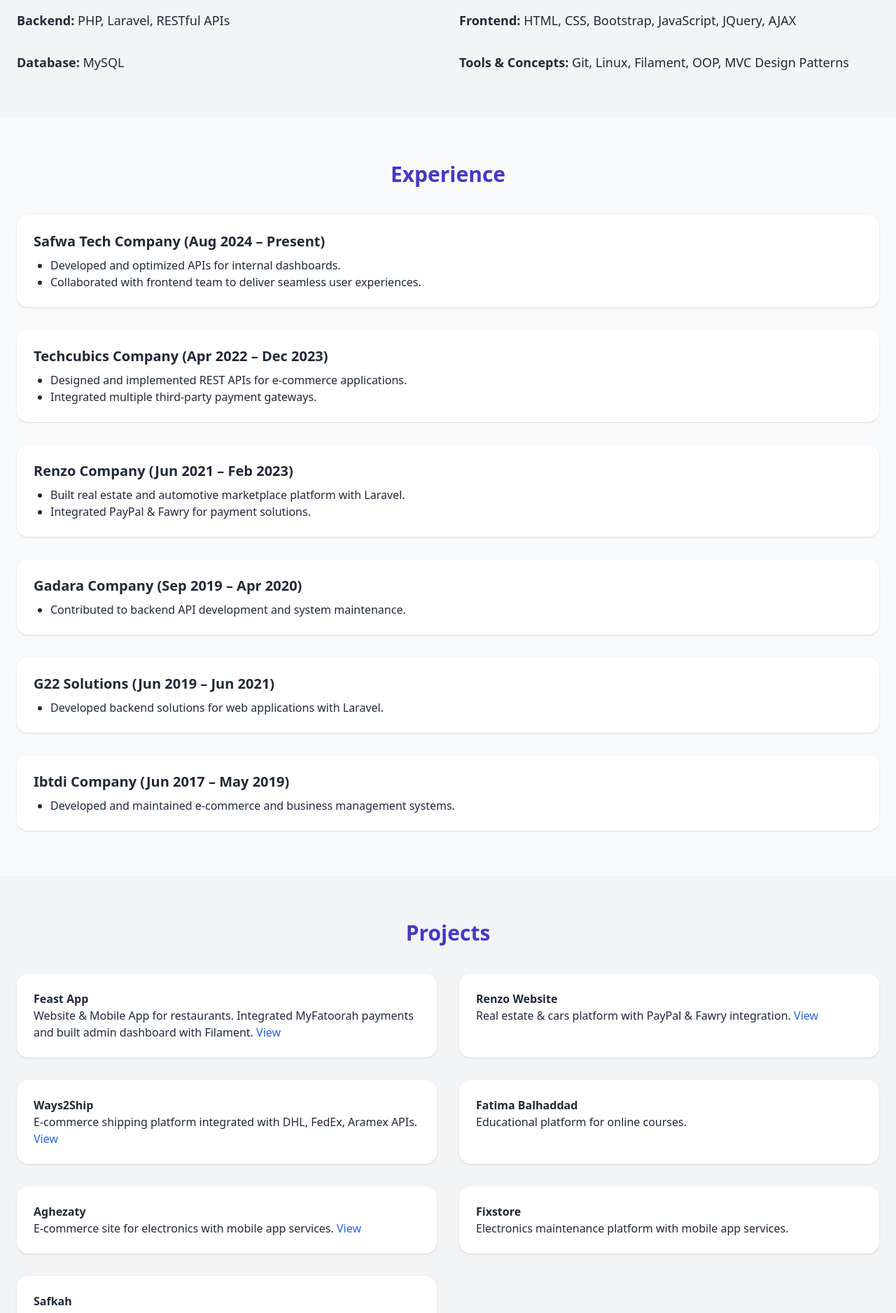
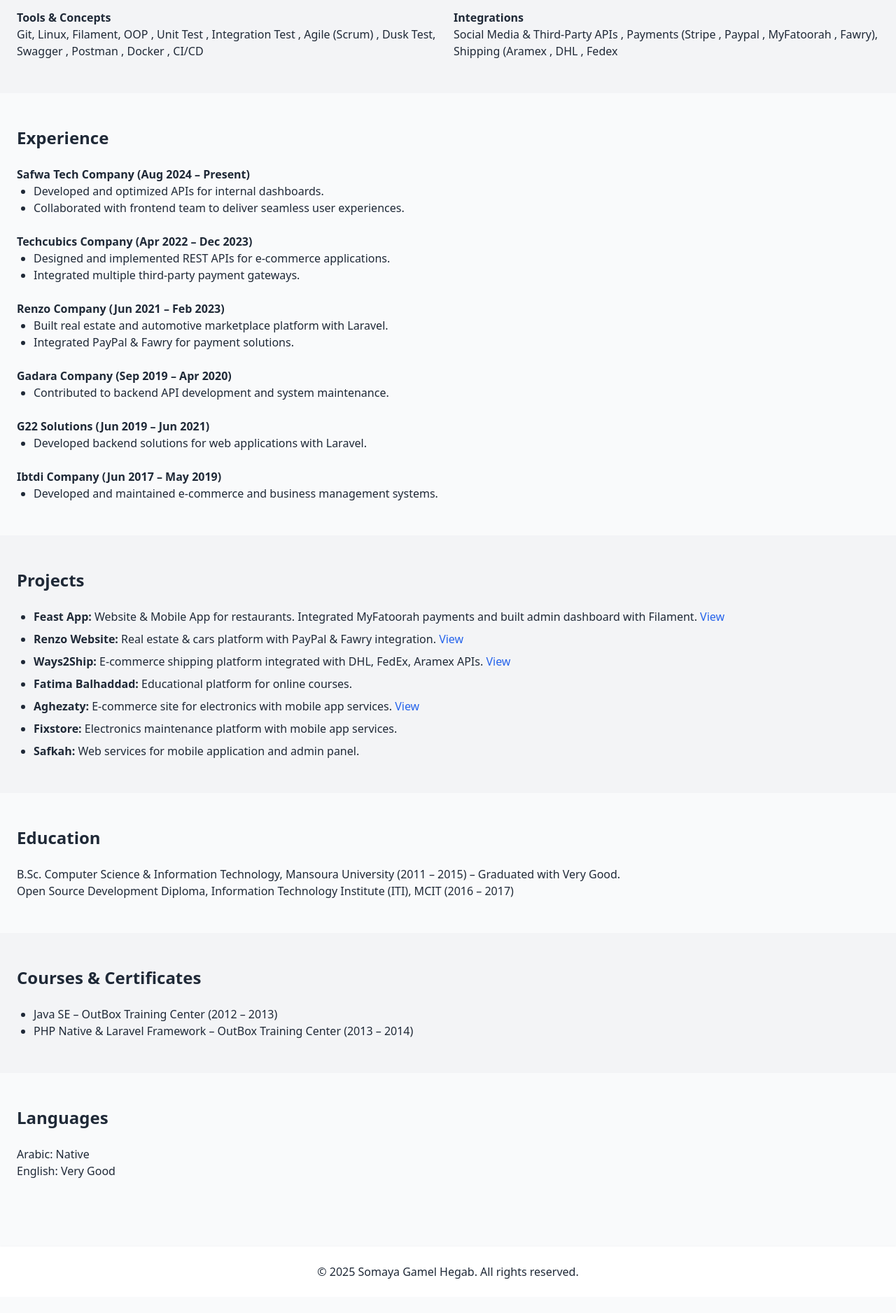
Before and after one commit to SomayaGamelHegab/portfolio, a plain HTML site: page index.html in a window 1280 px wide. Shown: the part 543-2419 px from the top of the page at 70% size. After the commit the page ends 2396 px from the top, so only its background shows below. Drawn offline with nearby package versions, Linux system fonts and the light colour scheme.

Commit message:
Update my portfolio

```diff
--- a/index.html
+++ b/index.html
@@ -8,78 +8,98 @@
 </head>
 <body class="bg-gray-50 text-gray-800">
   <!-- Header -->
-  <header class="bg-white shadow p-6 sticky top-0 z-50">
+  <header class="bg-white shadow p-6">
     <div class="container mx-auto flex flex-col md:flex-row justify-between items-center">
-      <h1 class="text-3xl font-bold text-indigo-700">Somaya Gamel Hegab</h1>
+      <h1 class="text-3xl font-bold">Somaya Gamel Hegab</h1>
       <div class="space-x-4 mt-3 md:mt-0">
-        <a href="mailto:somayahegab@gmail.com" class="text-blue-600 hover:underline">Email</a>
-        <a href="https://www.linkedin.com/in/somaya-hegab" target="_blank" class="text-blue-600 hover:underline">LinkedIn</a>
-        <a href="https://gitlab.com/somaya" target="_blank" class="text-blue-600 hover:underline">GitLab</a>
+        <a href="mailto:somayahegab@gmail.com" class="text-blue-600">Email</a>
+        <a href="https://www.linkedin.com/in/somaya-hegab" class="text-blue-600">LinkedIn</a>
+        <a href="https://gitlab.com/somaya" class="text-blue-600">GitLab</a>
       </div>
     </div>
   </header>
 
   <!-- About -->
-  <section class="container mx-auto py-16 px-6 text-center">
-    <h2 class="text-3xl font-semibold mb-6 text-indigo-700">About Me</h2>
-    <p class="max-w-3xl mx-auto leading-relaxed text-lg">
+  <section class="container mx-auto py-12 px-6">
+    <h2 class="text-2xl font-semibold mb-4">About Me</h2>
+    <p>
       Backend Laravel Developer with strong experience in building and maintaining scalable web applications, designing and integrating RESTful APIs, and developing dashboards. Skilled in PHP, Laravel, MySQL, and modern backend practices. Experienced in third-party payment gateway integration and database optimization. Looking for a challenging role where I can contribute to company success and grow my expertise.
     </p>
   </section>
 
   <!-- Skills -->
-  <section class="bg-gray-100 py-16 px-6">
+  <section class="bg-gray-100 py-12 px-6">
     <div class="container mx-auto">
-      <h2 class="text-3xl font-semibold mb-10 text-center text-indigo-700">Technical Skills</h2>
-      <div class="grid md:grid-cols-2 gap-8 text-lg">
-        <div><span class="font-semibold">Backend:</span> PHP, Laravel, RESTful APIs</div>
-        <div><span class="font-semibold">Frontend:</span> HTML, CSS, Bootstrap, JavaScript, JQuery, AJAX</div>
-        <div><span class="font-semibold">Database:</span> MySQL</div>
-        <div><span class="font-semibold">Tools & Concepts:</span> Git, Linux, Filament, OOP, MVC Design Patterns</div>
+      <h2 class="text-2xl font-semibold mb-6">Technical Skills</h2>
+      <div class="grid md:grid-cols-2 gap-4">
+        <div>
+          <h3 class="font-semibold">Backend</h3>
+          <p>PHP, Laravel ,  RESTful APIs , SOLID principles , GraphQL , Rate Limiting ,Versioning , Queues / Job Workers </p>
+        </div>
+        <div>
+          <h3 class="font-semibold">Frontend</h3>
+          <p>HTML, CSS , Bootstrap , JavaScript , JQuery,AJAX , Blade Templates</p>
+        </div>
+        <div>
+          <h3 class="font-semibold">Database</h3>
+          <p>MySQL , Redis , Eloquent ORM</p>
+        </div>
+          <div>
+              <h3 class="font-semibold">Design Patterns</h3>
+              <p>Repository , Strategy , Factory , Decorator , Observer , HMVC</p>
+          </div>
+        <div>
+          <h3 class="font-semibold">Tools & Concepts</h3>
+          <p>Git, Linux, Filament, OOP , Unit Test , Integration Test , Agile (Scrum) , Dusk Test, Swagger , Postman , Docker , CI/CD</p>
+        </div>
+          <div>
+              <h3 class="font-semibold">Integrations</h3>
+              <p>Social Media & Third-Party APIs , Payments (Stripe , Paypal , MyFatoorah , Fawry), Shipping (Aramex , DHL , Fedex</p>
+          </div>
       </div>
     </div>
   </section>
 
   <!-- Experience -->
-  <section class="container mx-auto py-16 px-6">
-    <h2 class="text-3xl font-semibold mb-10 text-center text-indigo-700">Experience</h2>
-    <div class="grid gap-8">
-      <div class="bg-white shadow rounded-2xl p-6">
-        <h3 class="font-semibold text-xl">Safwa Tech Company (Aug 2024 – Present)</h3>
-        <ul class="list-disc ml-6 mt-2">
+  <section class="container mx-auto py-12 px-6">
+    <h2 class="text-2xl font-semibold mb-6">Experience</h2>
+    <div class="space-y-6">
+      <div>
+        <h3 class="font-semibold">Safwa Tech Company (Aug 2024 – Present)</h3>
+        <ul class="list-disc ml-6">
           <li>Developed and optimized APIs for internal dashboards.</li>
           <li>Collaborated with frontend team to deliver seamless user experiences.</li>
         </ul>
       </div>
-      <div class="bg-white shadow rounded-2xl p-6">
-        <h3 class="font-semibold text-xl">Techcubics Company (Apr 2022 – Dec 2023)</h3>
-        <ul class="list-disc ml-6 mt-2">
+      <div>
+        <h3 class="font-semibold">Techcubics Company (Apr 2022 – Dec 2023)</h3>
+        <ul class="list-disc ml-6">
           <li>Designed and implemented REST APIs for e-commerce applications.</li>
           <li>Integrated multiple third-party payment gateways.</li>
         </ul>
       </div>
-      <div class="bg-white shadow rounded-2xl p-6">
-        <h3 class="font-semibold text-xl">Renzo Company (Jun 2021 – Feb 2023)</h3>
-        <ul class="list-disc ml-6 mt-2">
+      <div>
+        <h3 class="font-semibold">Renzo Company (Jun 2021 – Feb 2023)</h3>
+        <ul class="list-disc ml-6">
           <li>Built real estate and automotive marketplace platform with Laravel.</li>
           <li>Integrated PayPal & Fawry for payment solutions.</li>
         </ul>
       </div>
-      <div class="bg-white shadow rounded-2xl p-6">
-        <h3 class="font-semibold text-xl">Gadara Company (Sep 2019 – Apr 2020)</h3>
-        <ul class="list-disc ml-6 mt-2">
+      <div>
+        <h3 class="font-semibold">Gadara Company (Sep 2019 – Apr 2020)</h3>
+        <ul class="list-disc ml-6">
           <li>Contributed to backend API development and system maintenance.</li>
         </ul>
       </div>
-      <div class="bg-white shadow rounded-2xl p-6">
-        <h3 class="font-semibold text-xl">G22 Solutions (Jun 2019 – Jun 2021)</h3>
-        <ul class="list-disc ml-6 mt-2">
+      <div>
+        <h3 class="font-semibold">G22 Solutions (Jun 2019 – Jun 2021)</h3>
+        <ul class="list-disc ml-6">
           <li>Developed backend solutions for web applications with Laravel.</li>
         </ul>
       </div>
-      <div class="bg-white shadow rounded-2xl p-6">
-        <h3 class="font-semibold text-xl">Ibtdi Company (Jun 2017 – May 2019)</h3>
-        <ul class="list-disc ml-6 mt-2">
+      <div>
+        <h3 class="font-semibold">Ibtdi Company (Jun 2017 – May 2019)</h3>
+        <ul class="list-disc ml-6">
           <li>Developed and maintained e-commerce and business management systems.</li>
         </ul>
       </div>
@@ -87,54 +107,33 @@
   </section>
 
   <!-- Projects -->
-  <section class="bg-gray-100 py-16 px-6">
+  <section class="bg-gray-100 py-12 px-6">
     <div class="container mx-auto">
-      <h2 class="text-3xl font-semibold mb-10 text-center text-indigo-700">Projects</h2>
-      <div class="grid md:grid-cols-2 gap-8">
-        <div class="bg-white shadow rounded-2xl p-6">
-          <h3 class="font-semibold">Feast App</h3>
-          <p>Website & Mobile App for restaurants. Integrated MyFatoorah payments and built admin dashboard with Filament. <a href="https://development.feastap.com/" target="_blank" class="text-blue-600">View</a></p>
-        </div>
-        <div class="bg-white shadow rounded-2xl p-6">
-          <h3 class="font-semibold">Renzo Website</h3>
-          <p>Real estate & cars platform with PayPal & Fawry integration. <a href="https://renzo.app/" target="_blank" class="text-blue-600">View</a></p>
-        </div>
-        <div class="bg-white shadow rounded-2xl p-6">
-          <h3 class="font-semibold">Ways2Ship</h3>
-          <p>E-commerce shipping platform integrated with DHL, FedEx, Aramex APIs. <a href="https://ways2ship.com/" target="_blank" class="text-blue-600">View</a></p>
-        </div>
-        <div class="bg-white shadow rounded-2xl p-6">
-          <h3 class="font-semibold">Fatima Balhaddad</h3>
-          <p>Educational platform for online courses.</p>
-        </div>
-        <div class="bg-white shadow rounded-2xl p-6">
-          <h3 class="font-semibold">Aghezaty</h3>
-          <p>E-commerce site for electronics with mobile app services. <a href="https://aghezty.com/" target="_blank" class="text-blue-600">View</a></p>
-        </div>
-        <div class="bg-white shadow rounded-2xl p-6">
-          <h3 class="font-semibold">Fixstore</h3>
-          <p>Electronics maintenance platform with mobile app services.</p>
-        </div>
-        <div class="bg-white shadow rounded-2xl p-6">
-          <h3 class="font-semibold">Safkah</h3>
-          <p>Web services for mobile application and admin panel.</p>
-        </div>
-      </div>
+      <h2 class="text-2xl font-semibold mb-6">Projects</h2>
+      <ul class="list-disc ml-6 space-y-2">
+        <li><strong>Feast App:</strong> Website & Mobile App for restaurants. Integrated MyFatoorah payments and built admin dashboard with Filament. <a href="https://development.feastap.com/" class="text-blue-600">View</a></li>
+        <li><strong>Renzo Website:</strong> Real estate & cars platform with PayPal & Fawry integration. <a href="https://renzo.app/" class="text-blue-600">View</a></li>
+        <li><strong>Ways2Ship:</strong> E-commerce shipping platform integrated with DHL, FedEx, Aramex APIs. <a href="https://ways2ship.com/" class="text-blue-600">View</a></li>
+        <li><strong>Fatima Balhaddad:</strong> Educational platform for online courses.</li>
+        <li><strong>Aghezaty:</strong> E-commerce site for electronics with mobile app services. <a href="https://aghezty.com/" class="text-blue-600">View</a></li>
+        <li><strong>Fixstore:</strong> Electronics maintenance platform with mobile app services.</li>
+        <li><strong>Safkah:</strong> Web services for mobile application and admin panel.</li>
+      </ul>
     </div>
   </section>
 
   <!-- Education -->
-  <section class="container mx-auto py-16 px-6">
-    <h2 class="text-3xl font-semibold mb-10 text-center text-indigo-700">Education</h2>
-    <p class="text-lg">B.Sc. Computer Science & Information Technology, Mansoura University (2011 – 2015) – Graduated with Very Good.</p>
-    <p class="text-lg">Open Source Development Diploma, Information Technology Institute (ITI), MCIT (2016 – 2017)</p>
+  <section class="container mx-auto py-12 px-6">
+    <h2 class="text-2xl font-semibold mb-6">Education</h2>
+    <p>B.Sc. Computer Science & Information Technology, Mansoura University (2011 – 2015) – Graduated with Very Good.</p>
+    <p>Open Source Development Diploma, Information Technology Institute (ITI), MCIT (2016 – 2017)</p>
   </section>
 
   <!-- Courses -->
-  <section class="bg-gray-100 py-16 px-6">
+  <section class="bg-gray-100 py-12 px-6">
     <div class="container mx-auto">
-      <h2 class="text-3xl font-semibold mb-10 text-center text-indigo-700">Courses & Certificates</h2>
-      <ul class="list-disc ml-6 text-lg">
+      <h2 class="text-2xl font-semibold mb-6">Courses & Certificates</h2>
+      <ul class="list-disc ml-6">
         <li>Java SE – OutBox Training Center (2012 – 2013)</li>
         <li>PHP Native & Laravel Framework – OutBox Training Center (2013 – 2014)</li>
       </ul>
@@ -142,23 +141,10 @@
   </section>
 
   <!-- Languages -->
-  <section class="container mx-auto py-16 px-6">
-    <h2 class="text-3xl font-semibold mb-10 text-center text-indigo-700">Languages</h2>
-    <p class="text-lg">Arabic: Native</p>
-    <p class="text-lg">English: Very Good</p>
-  </section>
-
-  <!-- Contact -->
-  <section class="bg-gray-100 py-16 px-6">
-    <div class="container mx-auto text-center">
-      <h2 class="text-3xl font-semibold mb-10 text-indigo-700">Contact Me</h2>
-      <form class="max-w-xl mx-auto space-y-4">
-        <input type="text" placeholder="Your Name" class="w-full p-3 rounded border" required>
-        <input type="email" placeholder="Your Email" class="w-full p-3 rounded border" required>
-        <textarea placeholder="Your Message" class="w-full p-3 rounded border h-32" required></textarea>
-        <button type="submit" class="bg-indigo-600 text-white px-6 py-3 rounded hover:bg-indigo-700">Send Message</button>
-      </form>
-    </div>
+  <section class="container mx-auto py-12 px-6">
+    <h2 class="text-2xl font-semibold mb-6">Languages</h2>
+    <p>Arabic: Native</p>
+    <p>English: Very Good</p>
   </section>
 
   <!-- Footer -->
```
